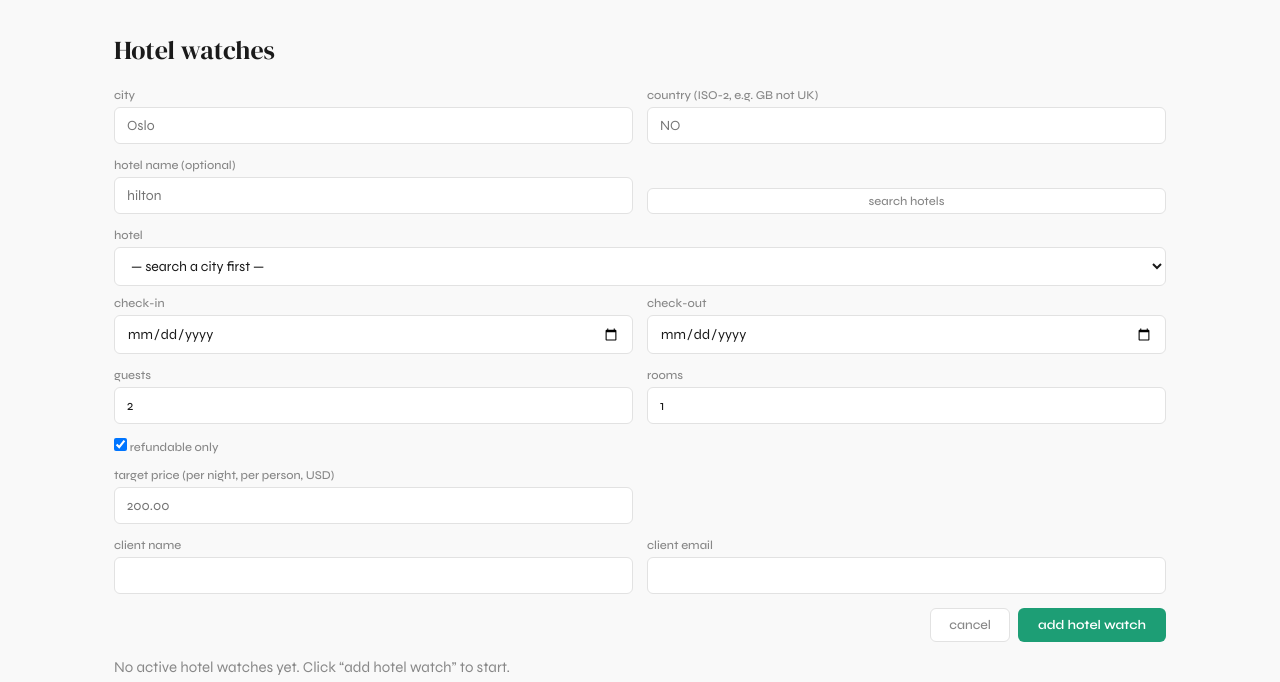
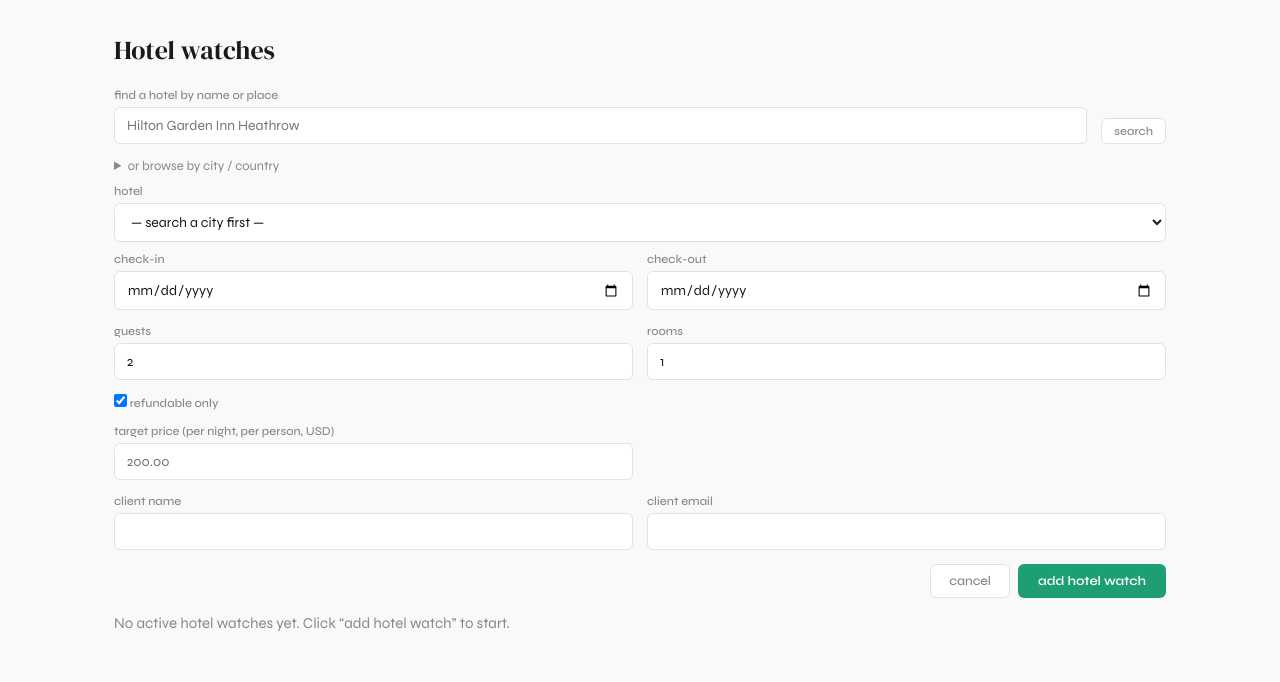
Before and after one commit to knollanna/FareWatch, a Flask app: template templates/hotels.html in a window 1280 px wide, after a click on "+ add hotel watch". Shown: the part 56-738 px from the top of the page. Run offline with Flask 3, Linux system fonts and the light colour scheme; the template is opened without the code that fills it, so the values that code supplies are empty; parts of the project's set-up code (start-up, migrations or seed data) failed here and were passed over; some web fonts are replaced.

Commit message:
feat: find hotels by place, not just an exact city match
/data/hotels ANDs cityName with hotelName and matches a hotel's registered city,
which is rarely the one you would type. Searching "Hilton Garden Inn" in London
returned nothing because the Heathrow properties file under Hounslow, and
searching "Hilton" returned every London Hilton except the one wanted. Nothing
about that failure looks like a filter problem — an unmatched city comes back as
HTTP 200 with an empty list, identical to the hotel not existing.

The picker now leads with free-text search over /data/places, which is Google
Places backed and so forgives word order, partial names and the question of which
municipality an airport sits in. Each result carries its formattedAddress, which
is what lets you tell four Heathrow Hiltons apart, and the chosen placeId resolves
to hotels within about a kilometre of it. Browsing by city and country still works
and moves into a collapsed section.

Server side, hotels_search now drops the city whenever a name is given rather than
sending both and getting silence, and find_hotels builds its params conditionally
so any combination of place, city, name and country is valid.

Verified against stubbed responses: request shapes for all four search
combinations, both routes end to end, and the template renders with the markup
balanced. The place path is unverified against real LiteAPI inventory — the
production key lives only on Render and the sandbox key returns fixed test hotels.

Co-Authored-By: Claude Opus 5 <noreply@anthropic.com>

```diff
--- a/app.py
+++ b/app.py
@@ -32,7 +32,7 @@ from flask import (Flask, Response, flash, jsonify, redirect, render_template,
 from supabase import Client, create_client
 from werkzeug.middleware.proxy_fix import ProxyFix
 
-from hotel_prices import find_hotels
+from hotel_prices import find_hotels, find_places
 from route_stats import route_price_stats
 
 load_dotenv()
@@ -599,29 +599,58 @@ def hotels_search():
     city = request.args.get("city", "").strip()
     country = request.args.get("country", "").strip().upper()
     name = request.args.get("name", "").strip()
-
-    # LiteAPI requires countryCode; cityName and hotelName are both optional, so
-    # either one is enough to search on.
-    if not country:
-        return jsonify({"error": "Enter a 2-letter country code.", "hotels": []})
-    if not city and not name:
-        return jsonify({"error": "Enter a city, a hotel name, or both.", "hotels": []})
+    place_id = request.args.get("place_id", "").strip()
 
     # ISO-3166 alpha-2 is what the API wants, and the two-letter box makes the
     # common near-misses look correct. Map them rather than returning a silent
     # empty list ("UK" is not a country code; GB is).
     country = _ISO2_ALIASES.get(country, country)
 
-    hotels, err = find_hotels(city, country, hotel_name=name or None)
+    # A place_id already pins the location, so nothing else is required.
+    if not place_id:
+        if not country:
+            return jsonify({"error": "Enter a 2-letter country code.", "hotels": []})
+        if not city and not name:
+            return jsonify({"error": "Enter a city, a hotel name, or both.", "hotels": []})
+
+    # cityName AND hotelName must BOTH match. A hotel's registered city is often
+    # not the one you'd type (Heathrow files under Hounslow/Hayes), so sending
+    # both silently returns nothing. Name alone is the more reliable filter.
+    if name and city:
+        city = ""
+
+    hotels, err = find_hotels(city_name=city or None, country_code=country or None,
+                              hotel_name=name or None, place_id=place_id or None)
     if err:
         return jsonify({"error": err, "hotels": []})
     if not hotels:
         return jsonify({
-            "error": f"No hotels found for {city or name} ({country}). "
-                     "Check the country is an ISO-2 code, or try a hotel name.",
+            "error": f"No hotels found for {name or city or 'that place'}"
+                     f"{f' ({country})' if country else ''}. "
+                     "Try the name on its own, or search by place above.",
             "hotels": [],
         })
     return jsonify({"hotels": hotels})
+
+
+@app.route("/hotels/places")
+@login_required
+def hotels_places():
+    """Free-text place lookup for the picker — 'Hilton Garden Inn Heathrow'.
+
+    Backed by /data/places, which unlike /data/hotels doesn't require the city to
+    match a hotel's registered one. The chosen place_id is then resolved to real
+    LiteAPI hotels by /hotels/search.
+    """
+    q = request.args.get("q", "").strip()
+    if not q:
+        return jsonify({"error": "Type a hotel name or place to search for.", "places": []})
+    places, err = find_places(q)
+    if err:
+        return jsonify({"error": err, "places": []})
+    if not places:
+        return jsonify({"error": f"Nothing found for “{q}”.", "places": []})
+    return jsonify({"places": places})
 
 
 @app.route("/add_hotel", methods=["POST"])
--- a/hotel_prices.py
+++ b/hotel_prices.py
@@ -254,7 +254,45 @@ def get_lowest_hotel_rate(hotel_id, check_in, check_out, guests=1, rooms=1,
     return None, "LiteAPI rate limit exceeded after retries"
 
 
-def find_hotels(city_name, country_code, hotel_name=None, limit=200):
+def find_places(text_query, types="hotel", limit=10):
+    """Free-text location/hotel lookup via LiteAPI's /data/places.
+
+    Returns (places, error) where each place is
+    {place_id, name, address, types}.
+
+    This exists because `/data/hotels` filters on an exact `cityName`, and a
+    hotel's registered city often isn't the one you'd type: the Heathrow hotels
+    file under Hounslow/Hayes/West Drayton, so "Hilton Garden Inn" + London
+    matches nothing. /data/places is backed by Google Places, so it forgives word
+    order and partial names, and `formattedAddress` is what lets you tell four
+    Heathrow Hiltons apart. Feed the resulting place_id back into find_hotels().
+    """
+    if not LITEAPI_KEY:
+        return None, "LITEAPI_KEY is not set"
+    if not (text_query or "").strip():
+        return None, "Enter something to search for"
+    params = {"textQuery": text_query, "language": "en"}
+    if types:
+        params["type"] = types
+    try:
+        resp = requests.get(f"{LITEAPI_BASE}/data/places", headers=_headers(),
+                            params=params, timeout=30)
+    except requests.exceptions.RequestException as e:
+        return None, f"Network error reaching LiteAPI: {e}"
+    if resp.status_code != 200:
+        return None, f"LiteAPI error: HTTP {resp.status_code}"
+    data = (resp.json() or {}).get("data") or []
+    places = [{
+        "place_id": p.get("placeId") or p.get("place_id"),
+        "name": p.get("displayName") or p.get("name"),
+        "address": p.get("formattedAddress") or p.get("address"),
+        "types": p.get("types") or [],
+    } for p in data]
+    return [p for p in places if p["place_id"]][:limit], None
+
+
+def find_hotels(city_name=None, country_code=None, hotel_name=None,
+                place_id=None, limit=200):
     """Look up LiteAPI hotels by ISO-2 country plus a city and/or a hotel name,
     for picking a watch's accommodation_id/name. Returns (hotels, error) where
     each hotel is {id, name, city, country}. Content endpoint; not charged per call.
@@ -265,12 +303,24 @@ def find_hotels(city_name, country_code, hotel_name=None, limit=200):
     it. `countryCode` is the only parameter LiteAPI requires; city is optional,
     so a name + country search works on its own.
 
+    `place_id` comes from find_places() and asks LiteAPI for hotels within ~1km
+    of that place — the reliable way to reach a property whose registered city
+    isn't the one you'd type (Heathrow, airport hotels, resorts outside town).
+
     limit defaults to 200 to match LiteAPI's own default (their max is 5000).
     The previous 25 was an arbitrary cap that hid most of a city's hotels.
+
+    NOTE: `cityName` and `hotelName` are ANDed. Passing both when the hotel's
+    registered city differs from the one you typed returns nothing — which reads
+    identically to "this hotel doesn't exist". Prefer place_id, or name alone.
     """
     if not LITEAPI_KEY:
         return None, "LITEAPI_KEY is not set"
-    params = {"countryCode": country_code, "limit": limit}
+    params = {"limit": limit}
+    if country_code:
+        params["countryCode"] = country_code
+    if place_id:
+        params["placeId"] = place_id
     if city_name:
         params["cityName"] = city_name
     if hotel_name:
--- a/templates/hotels.html
+++ b/templates/hotels.html
@@ -71,7 +71,31 @@
 {# ─────────────── Add hotel form ─────────────── #}
 <div id="add-hotel" class="add-form" style="display:none;">
   <form method="POST" action="/add_hotel" onsubmit="return validateHotel();">
-    <div class="form-grid">
+    {# Primary: free-text place search. /data/hotels ANDs cityName with hotelName
+       and matches a hotel's *registered* city, which is why "Hilton Garden Inn"
+       + London finds nothing (Heathrow files under Hounslow). /data/places is
+       Google-backed and forgiving. #}
+    <div class="form-grid" style="grid-template-columns: 3fr auto;">
+      <div class="form-field">
+        <label>find a hotel by name or place</label>
+        <input type="text" id="place_q" placeholder="Hilton Garden Inn Heathrow"
+               autocomplete="off" style="text-transform:none"
+               onkeydown="if(event.key==='Enter'){event.preventDefault();searchPlaces();}">
+      </div>
+      <div class="form-field" style="align-self:end;">
+        <button type="button" class="btn-sm accent" onclick="searchPlaces()">search</button>
+      </div>
+    </div>
+    <div class="form-field" id="place_wrap" style="margin-top:10px;display:none;">
+      <label>matching places</label>
+      <select id="place_select" onchange="pickPlace()"></select>
+    </div>
+
+    <details style="margin-top:12px;">
+      <summary class="muted" style="cursor:pointer;font-size:13px;">
+        or browse by city / country
+      </summary>
+    <div class="form-grid" style="margin-top:10px;">
       <div class="form-field">
         <label>city</label>
         <!-- text-transform:none — the global .form-field rule uppercases text
@@ -90,6 +114,7 @@
         <button type="button" class="btn-sm accent" onclick="searchHotels()">search hotels</button>
       </div>
     </div>
+    </details>
 
     <div class="form-field" style="margin-top:10px;">
       <label>hotel</label>
@@ -167,6 +192,74 @@
 </div>{# /.page #}
 
 <script>
+// ── Place search (primary path) ──────────────────────────────────────────────
+// Two steps on purpose: /data/places finds the property forgivingly, then its
+// place_id resolves to the LiteAPI hotel records we need an id from.
+function fillHotelSelect(sel, hotels, fallbackCity, fallbackCountry) {
+  sel.innerHTML = '';
+  const blank = document.createElement('option');
+  blank.value = ''; blank.textContent = '— pick a hotel —';
+  sel.appendChild(blank);
+  hotels.forEach(h => {
+    const o = document.createElement('option');
+    o.value = h.id;
+    o.textContent = h.name + (h.city ? ` — ${h.city}` : '');
+    o.dataset.name = h.name;
+    o.dataset.city = h.city || fallbackCity || '';
+    o.dataset.country = h.country || fallbackCountry || '';
+    sel.appendChild(o);
+  });
+}
+
+async function searchPlaces() {
+  const q = document.getElementById('place_q').value.trim();
+  const wrap = document.getElementById('place_wrap');
+  const psel = document.getElementById('place_select');
+  if (!q) { alert('Type a hotel name or place to search for.'); return; }
+  wrap.style.display = '';
+  psel.innerHTML = '<option value="">searching…</option>';
+  try {
+    const res = await fetch('/hotels/places?q=' + encodeURIComponent(q));
+    const data = await res.json();
+    psel.innerHTML = '';
+    if (data.error || !data.places.length) {
+      psel.innerHTML = `<option value="">${data.error || 'Nothing found'}</option>`;
+      return;
+    }
+    const blank = document.createElement('option');
+    blank.value = ''; blank.textContent = '— pick the right one —';
+    psel.appendChild(blank);
+    data.places.forEach(p => {
+      const o = document.createElement('option');
+      o.value = p.place_id;
+      // The address is the whole point — it's how you tell four Heathrow
+      // Hiltons apart.
+      o.textContent = p.address ? `${p.name} — ${p.address}` : p.name;
+      psel.appendChild(o);
+    });
+  } catch (e) {
+    psel.innerHTML = '<option value="">search failed — try again</option>';
+  }
+}
+
+async function pickPlace() {
+  const psel = document.getElementById('place_select');
+  const sel = document.getElementById('hotel_select');
+  if (!psel.value) return;
+  sel.innerHTML = '<option value="">finding hotels near there…</option>';
+  try {
+    const res = await fetch('/hotels/search?place_id=' + encodeURIComponent(psel.value));
+    const data = await res.json();
+    if (data.error || !data.hotels.length) {
+      sel.innerHTML = `<option value="">${data.error || 'No hotels found'}</option>`;
+      return;
+    }
+    fillHotelSelect(sel, data.hotels, '', '');
+  } catch (e) {
+    sel.innerHTML = '<option value="">lookup failed — try again</option>';
+  }
+}
+
 async function searchHotels() {
   const city = document.getElementById('city').value.trim();
   const country = document.getElementById('country').value.trim();
@@ -184,18 +277,7 @@ async function searchHotels() {
       sel.innerHTML = `<option value="">${data.error || 'No hotels found'}</option>`;
       return;
     }
-    const blank = document.createElement('option');
-    blank.value = ''; blank.textContent = '— pick a hotel —';
-    sel.appendChild(blank);
-    data.hotels.forEach(h => {
-      const o = document.createElement('option');
-      o.value = h.id;
-      o.textContent = h.name + (h.city ? ` — ${h.city}` : '');
-      o.dataset.name = h.name;
-      o.dataset.city = h.city || city;
-      o.dataset.country = h.country || country;
-      sel.appendChild(o);
-    });
+    fillHotelSelect(sel, data.hotels, city, country);
   } catch (e) {
     sel.innerHTML = '<option value="">search failed — try again</option>';
   }
```
